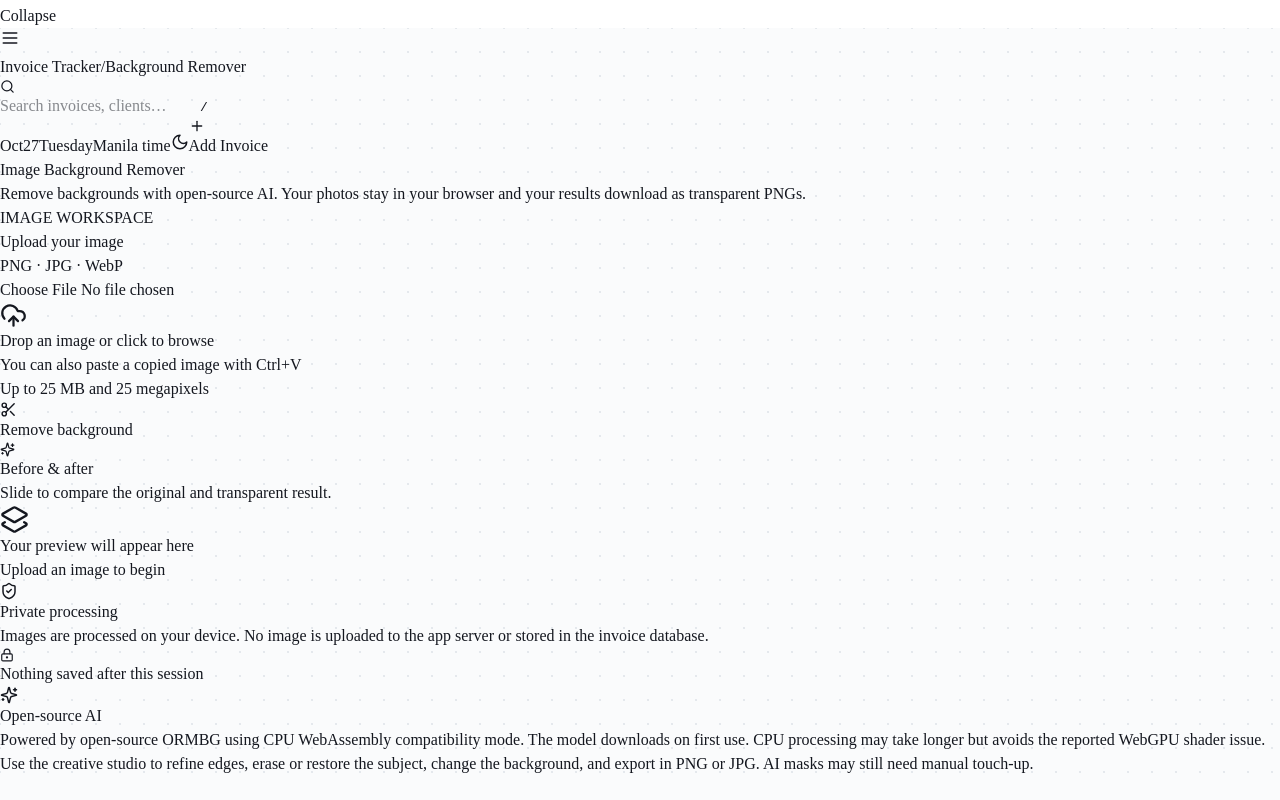
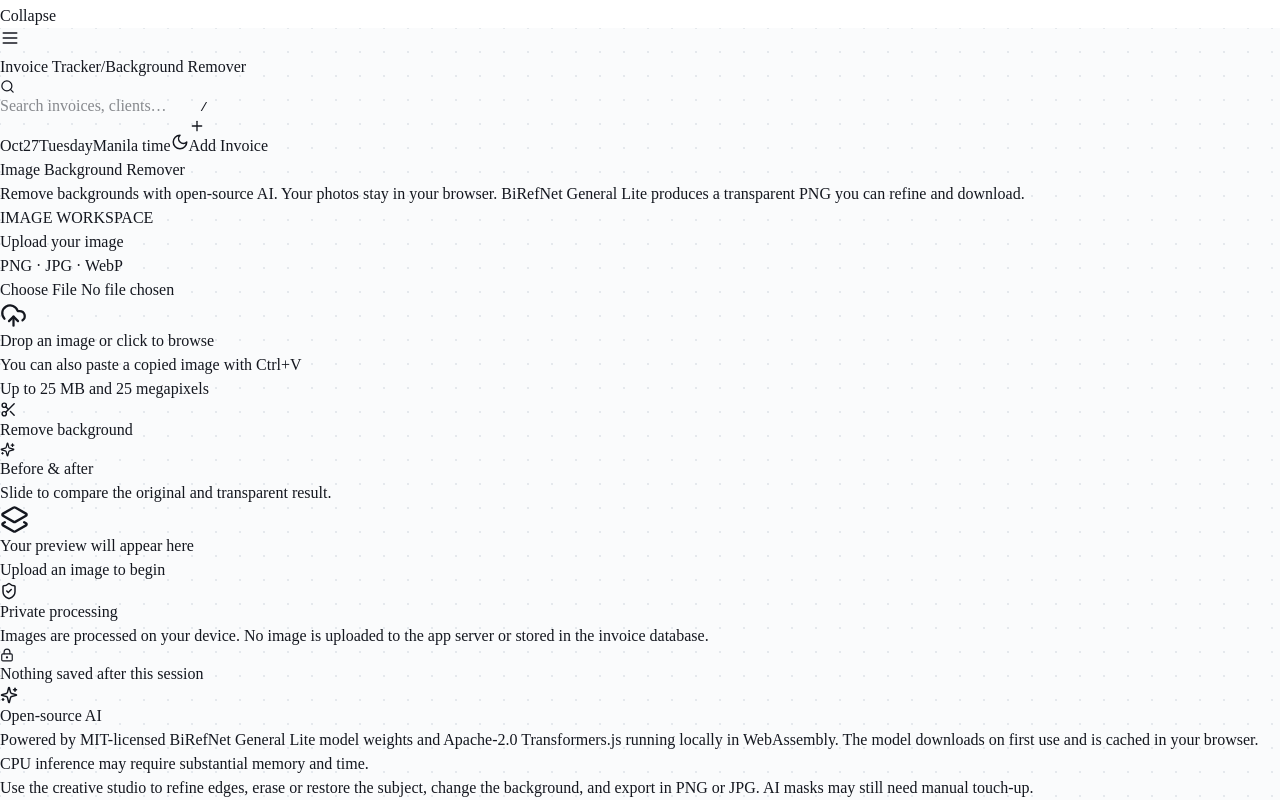
Before and after one commit to JP-bott/invoice-delivery-tracker, a React (Vite) app in the folder client/: page /background-remover in a window 1280 px wide. Shown: the part 428-1228 px from the top of the page. Before the commit the page ends 1204 px from the top, so only its background shows below. Built offline with nearby package versions, Linux system fonts and the light colour scheme.

Commit message:
feat: use free browser BiRefNet dependency and accurate model load UI

```diff
--- a/client/src/pages/BackgroundRemover.jsx
+++ b/client/src/pages/BackgroundRemover.jsx
@@ -81,7 +81,7 @@ export default function BackgroundRemover() {
     document.body.appendChild(link);link.click();link.remove();
   };
   return <div className="mx-auto max-w-6xl space-y-5">
-    <PageHeader title="Image Background Remover" description="Remove backgrounds with open-source AI. Your photos stay in your browser and your results download as transparent PNGs." actions={file&&<button className="btn btn-secondary" disabled={busy||checking} onClick={reset}><RefreshCw size={15}/>New image</button>}/>
+    <PageHeader title="Image Background Remover" description="Remove backgrounds with open-source AI. Your photos stay in your browser. BiRefNet General Lite produces a transparent PNG you can refine and download." actions={file&&<button className="btn btn-secondary" disabled={busy||checking} onClick={reset}><RefreshCw size={15}/>New image</button>}/>
     <div className="grid gap-5 lg:grid-cols-[minmax(0,1fr)_19rem]">
       <div className="space-y-5">
         <section className="card card-pad space-y-4" aria-label="Image upload and background removal">
@@ -110,7 +110,7 @@ export default function BackgroundRemover() {
           {error&&<p role="alert" className="rounded-lg border border-danger/30 bg-danger-soft p-3 text-sm text-danger-ink">{error}</p>}
           {(busy||checking)&&<div role="status" aria-live="polite" className="space-y-2">
             <div className="flex items-center gap-2 text-sm text-fg-muted"><LoaderCircle className="animate-spin text-brand" size={17}/><span>{checking?'Checking image…':progress.message}</span></div>
-            {busy&&<div className="h-1.5 overflow-hidden rounded-full bg-surface-3"><div className="h-full rounded-full bg-brand transition-[width]" style={{width:`${progress.percent??12}%`}}/></div>}
+            {busy&&progress.percent!==null&&<div className="h-1.5 overflow-hidden rounded-full bg-surface-3" role="progressbar" aria-valuenow={progress.percent} aria-valuemin={0} aria-valuemax={100}><div className="h-full rounded-full bg-brand transition-[width]" style={{width:`${progress.percent}%`}}/></div>}
           </div>}
           <button type="button" className="btn btn-primary !h-11 w-full justify-center" disabled={!file||busy||checking} onClick={remove}>
             {busy?<LoaderCircle className="animate-spin" size={17}/>:<Scissors size={17}/>}
@@ -148,7 +148,7 @@ export default function BackgroundRemover() {
       </div>
       <aside className="space-y-4">
         <div className="card card-pad"><div className="flex items-center gap-2"><ShieldCheck size={18} className="text-success-ink"/><h3 className="font-semibold text-fg">Private processing</h3></div><p className="mt-2 text-sm leading-relaxed text-fg-muted">Images are processed on your device. No image is uploaded to the app server or stored in the invoice database.</p><p className="mt-3 flex items-center gap-2 text-xs text-fg-subtle"><LockKeyhole size={14}/>Nothing saved after this session</p></div>
-        <div className="card card-pad"><div className="flex items-center gap-2"><Sparkles size={18} className="text-brand"/><h3 className="font-semibold text-fg">Open-source AI</h3></div><p className="mt-2 text-sm leading-relaxed text-fg-muted">Powered by open-source ORMBG using CPU WebAssembly compatibility mode. The model downloads on first use. CPU processing may take longer but avoids the reported WebGPU shader issue.</p><p className="mt-3 text-xs leading-relaxed text-fg-subtle">Use the creative studio to refine edges, erase or restore the subject, change the background, and export in PNG or JPG. AI masks may still need manual touch-up.</p></div>
+        <div className="card card-pad"><div className="flex items-center gap-2"><Sparkles size={18} className="text-brand"/><h3 className="font-semibold text-fg">Open-source AI</h3></div><p className="mt-2 text-sm leading-relaxed text-fg-muted">Powered by MIT-licensed BiRefNet General Lite model weights and Apache-2.0 Transformers.js running locally in WebAssembly. The model downloads on first use and is cached in your browser. CPU inference may require substantial memory and time.</p><p className="mt-3 text-xs leading-relaxed text-fg-subtle">Use the creative studio to refine edges, erase or restore the subject, change the background, and export in PNG or JPG. AI masks may still need manual touch-up.</p></div>
       </aside>
     </div>
     {result&&dialog&&<Modal title="Your image is ready" description="Background removed successfully. Download your finished image." width="max-w-md" onClose={()=>setDialog(false)} footer={<>
```
